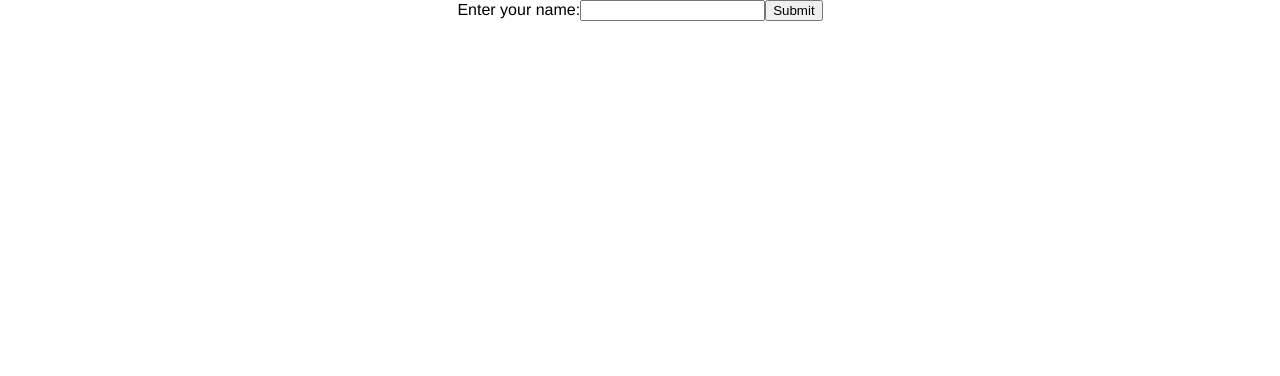
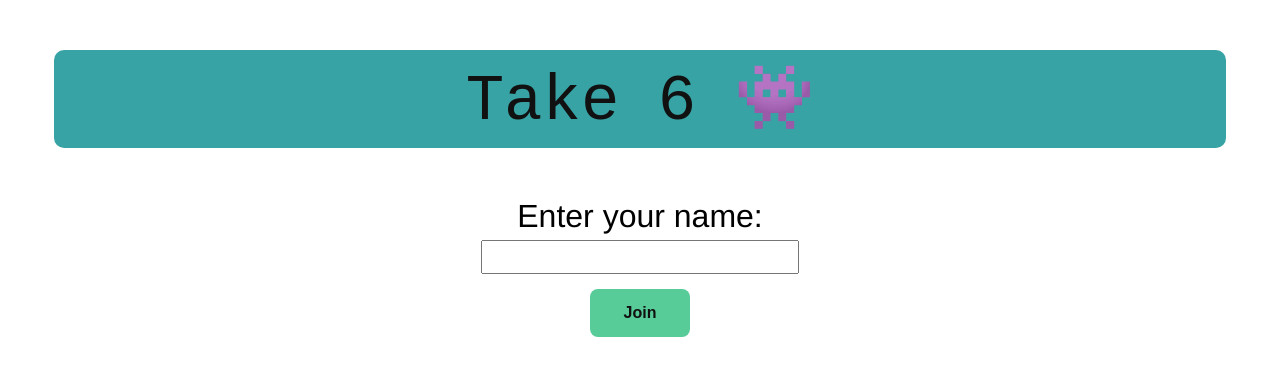
Before and after one commit to rylev/Pile-5, a Vue app: page / in a window 1280 px wide. Shown: the top 376 px of the page. Built offline with nearby package versions, Linux system fonts and the light colour scheme.

Commit message:
Move reset button around

```diff
--- a/src/App.vue
+++ b/src/App.vue
@@ -1,9 +1,10 @@
 <template>
   <template v-if="!userId">
-    <form @submit.prevent="handleSubmit">
-      <label for="my-input">Enter your name:</label>
+    <TitleHeading />
+    <form @submit.prevent="handleJoin">
+      <label for="my-input" id="label">Enter your name:</label>
       <input type="text" id="my-input" v-model="playerName">
-      <button type="submit">Submit</button>
+      <button type="submit" class="join">Join</button>
     </form>
   </template>
   <NetworkedApp v-else :userId="userId" />
@@ -11,11 +12,12 @@
 
 <script>
 import NetworkedApp from './components/NetworkedApp.vue'
+import TitleHeading from './components/TitleHeading.vue'
 
 export default {
   name: 'App',
   components: {
-    NetworkedApp
+    NetworkedApp, TitleHeading
   },
   data() {
     return {
@@ -23,9 +25,8 @@ export default {
       playerName: null
     }
   },
-
   methods: {
-    handleSubmit() {
+    handleJoin() {
       console.log(`Request for ${this.playerName} to join the game`);
       fetch("/join", {
         method: 'POST',
@@ -68,11 +69,42 @@ export default {
 }
 </script>
 
-<style>
+<style scoped>
 #app {
   font-family: Avenir, Helvetica, Arial, sans-serif;
   -webkit-font-smoothing: antialiased;
   -moz-osx-font-smoothing: grayscale;
   text-align: center;
 }
+
+.join {
+  display: inline-block;
+  outline: none;
+  cursor: pointer;
+  font-size: 16px;
+  line-height: 20px;
+  font-weight: 600;
+  width: 100px;
+  border-radius: 8px;
+  padding: 14px;
+  border: none;
+  background: #57CC99;
+  color: #111;
+  margin: 10px;
+}
+
+input,
+label {
+  display: block;
+}
+
+#my-input {
+  margin: 5px auto;
+  font-size: 1.5rem;
+  text-align: center;
+}
+
+#label {
+  font-size: 2rem;
+}
 </style>
--- a/src/components/Game.vue
+++ b/src/components/Game.vue
@@ -1,5 +1,8 @@
 <template>
   <div class="game">
+    <button @click="restartGame" class="reset">
+      <img src="../assets/reset.svg" class="reset-icon" />
+    </button>
     <div class="table">
       <Piles :piles="piles" :pickPile="pickPile" />
       <div class="info">
@@ -11,7 +14,6 @@
       </div>
     </div>
     <CardHand :cards="hand" :playedCard="playedCard" :sendPlayCard="sendPlayCard" />
-    <button @click="restartGame" class="reset">Reset Game</button>
   </div>
 </template>
 
@@ -92,19 +94,25 @@ export default {
 }
 
 .reset {
-  width: 160px;
+  width: 30px;
+  height: 30px;
+  border-radius: 50%;
   margin: 10px;
   display: inline-block;
-  outline: none;
   cursor: pointer;
-  font-size: 16px;
-  line-height: 20px;
-  font-weight: 600;
-  border-radius: 8px;
-  padding: 14px 24px;
   border: none;
   background: #57CC99;
   color: #111;
+  display: flex;
+  justify-content: center;
+  align-items: center;
+  align-self: end;
+  margin-bottom: -40px;
+}
+
+.reset-icon {
+  height: 15px;
+  width: 15px;
 }
 
 .alert {
--- a/src/components/Lobby.vue
+++ b/src/components/Lobby.vue
@@ -1,17 +1,19 @@
 <template>
-  <div class="heading">
-    <div class="title">Take 6 👾</div>
-  </div>
+  <TitleHeading />
   <div class="names">
     <template v-for="(player, index) in players" :key="index">
       <div class="player">{{ player }}</div>
     </template>
   </div>
-  <button @click="readyToPlay" :disabled='buttonIsDisabled' class="button">Ready to Play</button>
+  <button @click="readyToPlay" :disabled='buttonIsDisabled' class="button">All Players Ready?</button>
 </template>
 
 <script>
+import TitleHeading from './TitleHeading.vue'
 export default {
+  components: {
+    TitleHeading
+  },
   props: {
     players: {
       type: Array,
--- /dev/null
+++ b/src/components/TitleHeading.vue
@@ -0,0 +1,27 @@
+
+<template>
+    <div class="heading">
+        <div class="title">Take 6 👾</div>
+    </div>
+</template>
+
+<script>
+export default {
+};
+</script>
+
+<style scoped>
+.heading {
+    background: #38A3A5;
+    padding: 10px;
+    width: 90%;
+    margin: 50px auto;
+    border-radius: 10px;
+}
+
+.title {
+    font-family: monospace;
+    color: #111111;
+    font-size: 4.0rem;
+}
+</style>
```
Also changed, not shown: src/assets/reset.svg (added).
